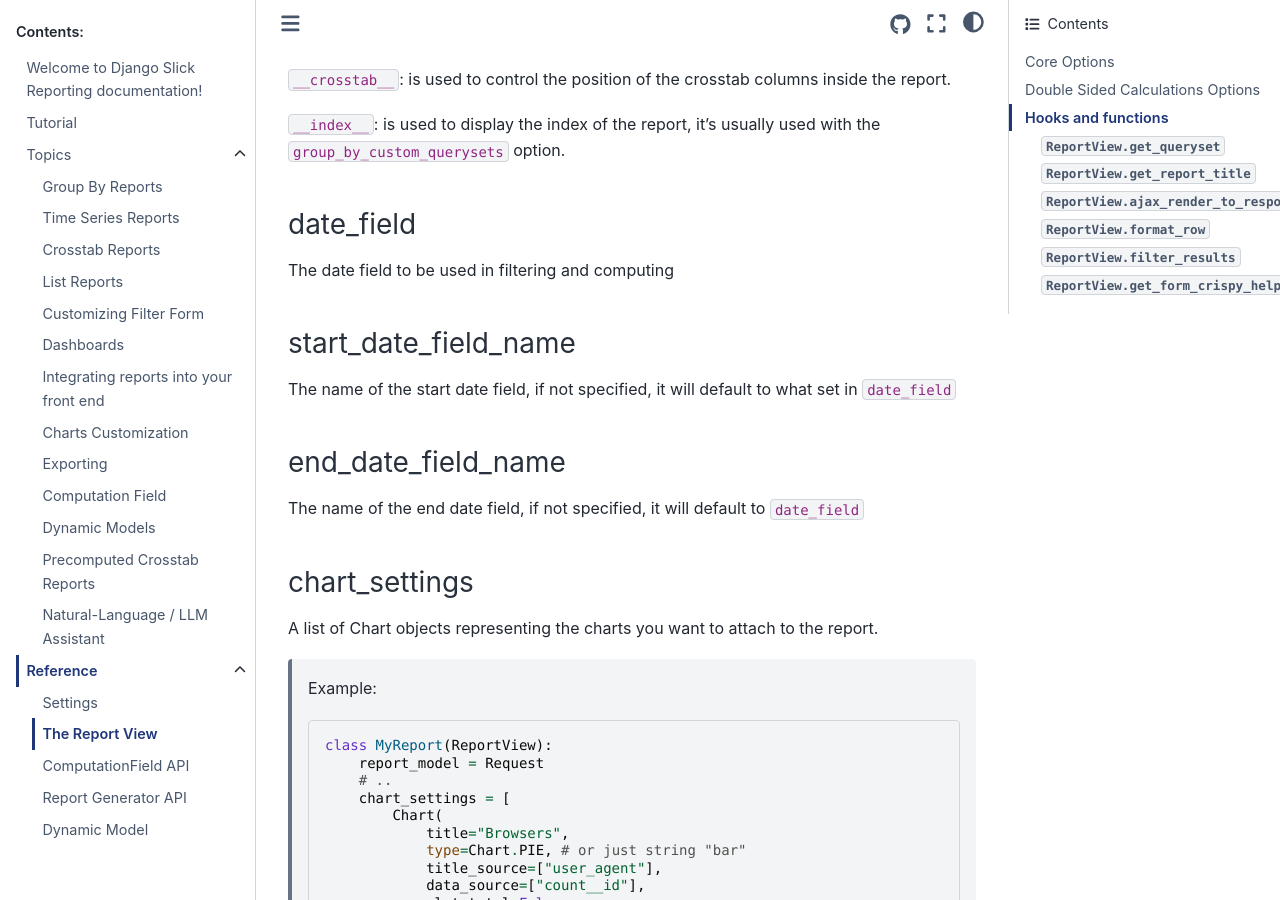
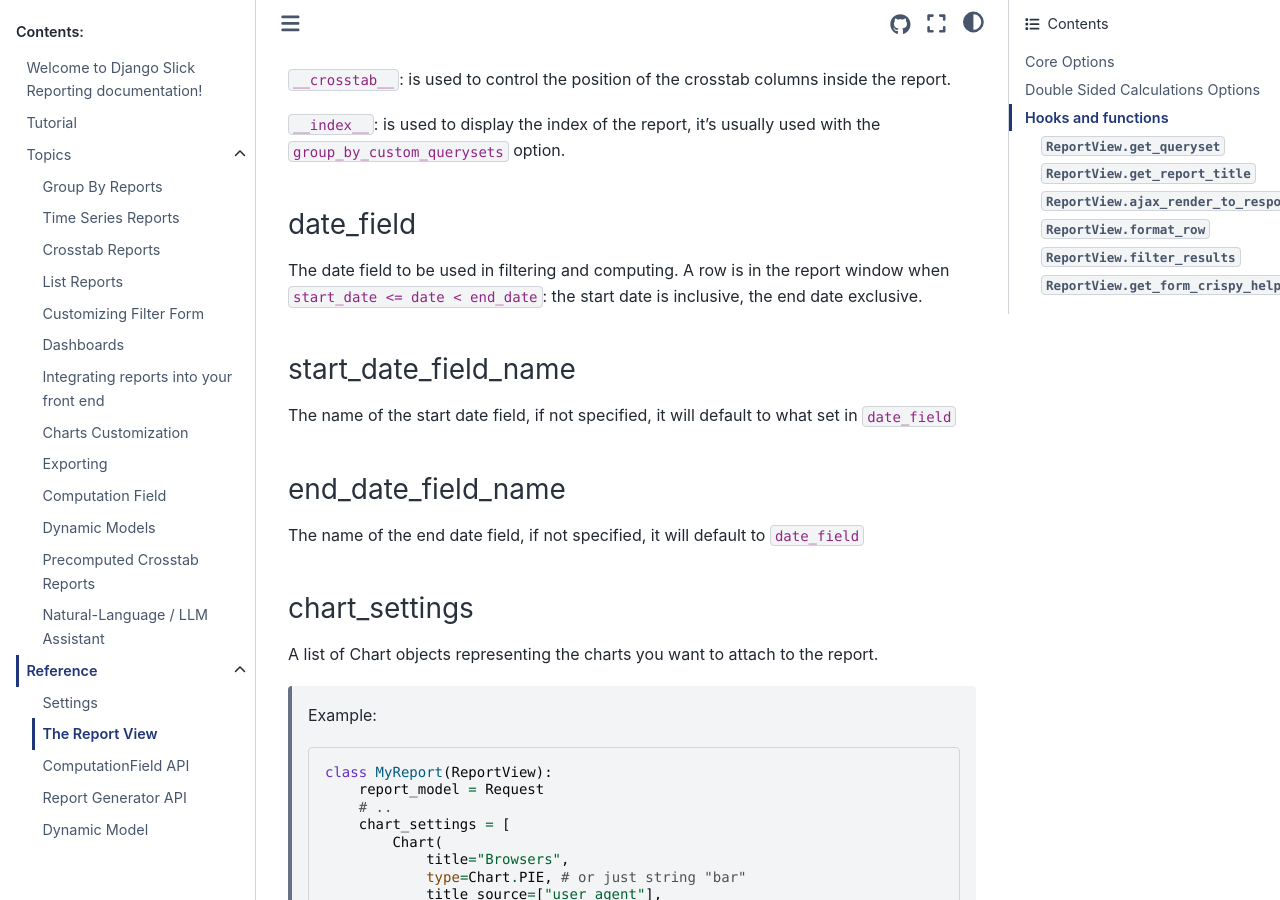
Before and after one commit to RamezIssac/django-slick-reporting, a Sphinx documentation site: the page built from docs/source/ref/view_options.rst, in a window 1280 px wide and 900 px high, scrolled down 3678 px. Built offline with Sphinx 7.4.7 and the Sphinx Book theme 1.1.4, drawn with Linux system fonts in a browser that asks for light colours.

Commit message:
Select report rows with the computation fields' date window
Group-by and list reports filtered rows with start < date <= end and the
precomputed crosstab with start <= date <= end; computation fields sum
start <= date < end. All row filters now use start <= date < end.
ListViewReportGenerator also applies q_filters, and calls generator method
columns as method(obj, row) instead of raising TypeError.

```diff
--- a/docs/source/ref/view_options.rst
+++ b/docs/source/ref/view_options.rst
@@ -201,7 +201,8 @@ The callable should accept the following arguments
 date_field
 ----------
 
-The date field to be used in filtering and computing
+The date field to be used in filtering and computing.
+A row is in the report window when ``start_date <= date < end_date``: the start date is inclusive, the end date exclusive.
 
 start_date_field_name
 ---------------------
```
Also changed, not shown: CHANGELOG.md (+8 -0 lines), 2 other files.
